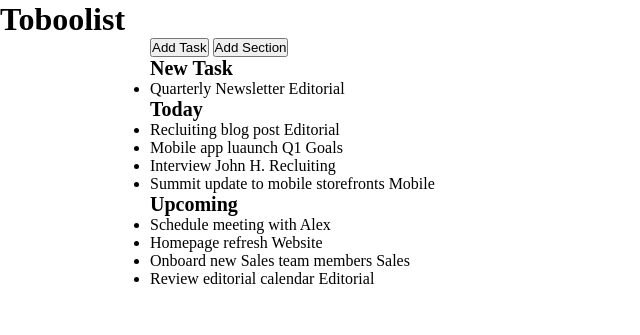
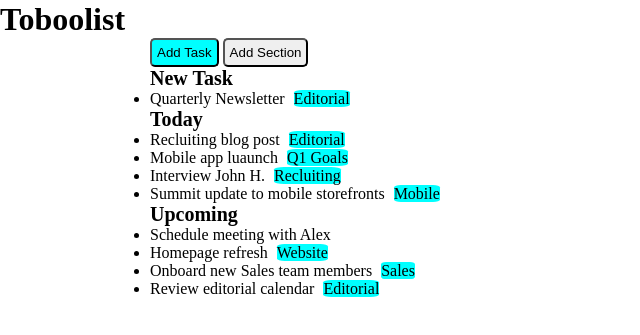
Before and after one commit to FrancescoGiommi/html-css-toboolist, a plain HTML site: page index.html in a window 1280 px wide. Shown: the part 103-438 px from the top of the page, without its empty margins (0-640 px from the left). Drawn offline with Linux system fonts and the light colour scheme.

Commit message:
Add button and tags

```diff
--- a/css/style.css
+++ b/css/style.css
@@ -15,9 +15,26 @@
     max-width: 100%;
   }
 
+  #Title{
+    display: inline-block;
+  }
+
   .logo{
     height: 100px;
     width: 100px;
+  }
+
+  .button{
+    border-radius: 5px;
+    padding: 5px;
+  }
+
+  #Add-task{
+    background-color: cyan;
+  }
+
+  #Add-section{
+
   }
 
   .Task-List{
@@ -25,5 +42,8 @@
   }
 
   .Tag-item{
-
+    border-radius: 15%;
+    background-color: aqua;
+    margin: 5px;
+    border: 1px;;
   }
--- a/index.html
+++ b/index.html
@@ -12,16 +12,15 @@
             <figure>
                 <img class="logo" src="./img/Logo.png" alt="">
             </figure>
-
-        <h1>Toboolist</h1>
+            <h1 id="Title">Toboolist</h1>
         </header>
 
         <main>
             <div class="container">
 
                 <section>
-                <button>Add Task</button>
-                <button>Add Section</button>
+                    <button class="button" id="Add-task">Add Task</button>
+                    <button class="button" id="Add-section">Add Section</button>
                 </section>
 
                 <section>
```
Lines whose indentation alone changed are shown as unchanged.
